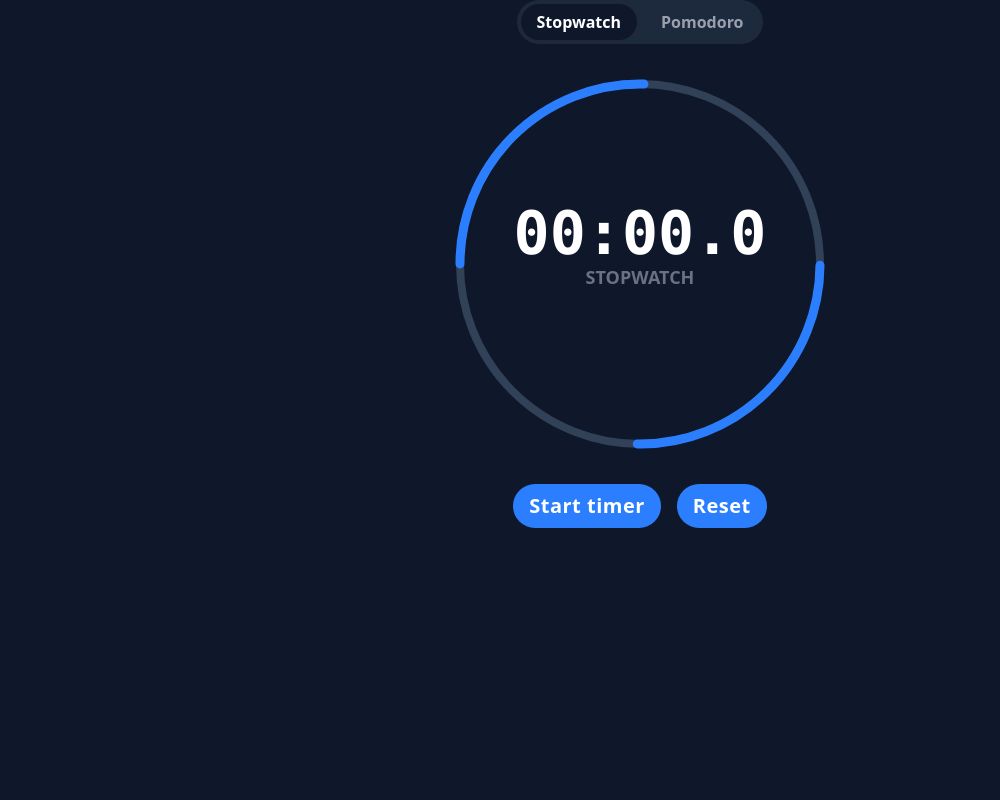
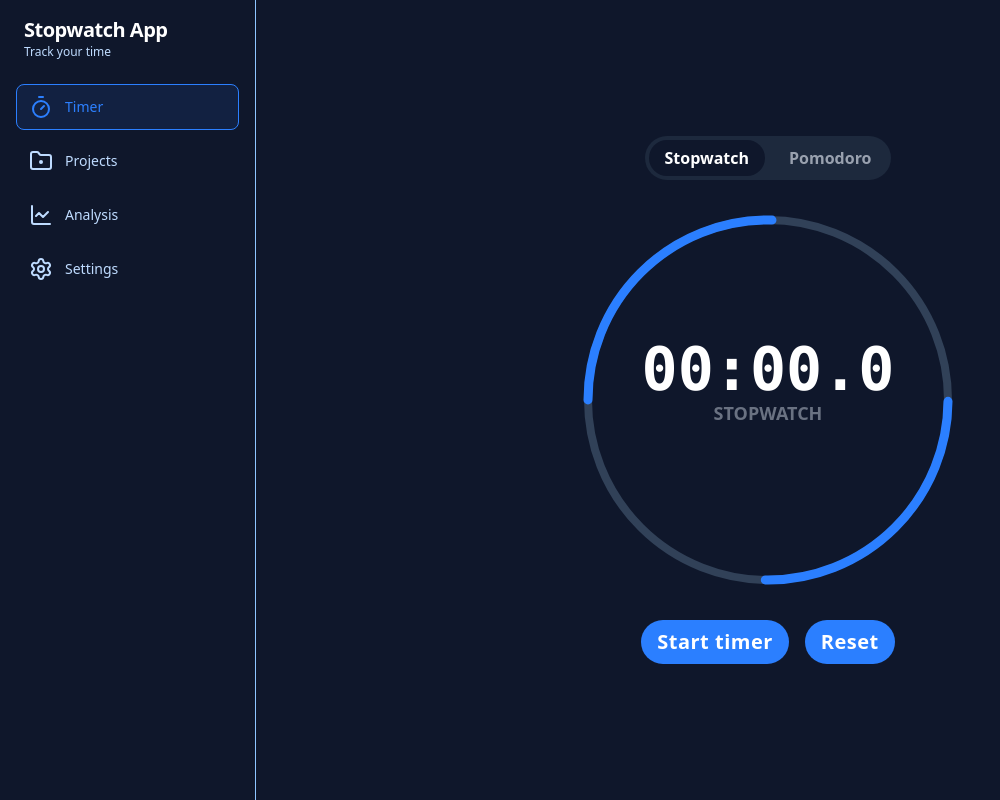
Before and after one commit to Kifo1/stopwatch-app, a React (Vite) app: page / in a window 1280 px wide. Shown: the whole page, without its empty margins (0-1000 px from the left). Built offline with nearby package versions, Linux system fonts and the light colour scheme.

Commit message:
Add sidebar

```diff
--- a/package.json
+++ b/package.json
@@ -14,6 +14,7 @@
     "@tauri-apps/api": "^2",
     "@tauri-apps/plugin-opener": "^2",
     "class-variance-authority": "^0.7.1",
+    "lucide-react": "^0.563.0",
     "react": "^19.1.0",
     "react-dom": "^19.1.0",
     "tailwind-merge": "^3.4.0",
--- a/src/App.tsx
+++ b/src/App.tsx
@@ -1,9 +1,15 @@
 import TimerPage from "./features/timer/TimerPage";
+import Sidebar from "./shared/components/layout/Sidebar";
 
 function App() {
   return (
     <>
-      <TimerPage></TimerPage>
+      <div className="flex h-full w-full">
+        <Sidebar />
+        <div className="m-auto">
+          <TimerPage />
+        </div>
+      </div>
     </>
   );
 }
--- a/src/features/timer/components/TimerControls.tsx
+++ b/src/features/timer/components/TimerControls.tsx
@@ -2,8 +2,8 @@ import Button from "@shared/components/Button";
 
 interface Props {
   isRunning: boolean;
-  onStartStop: any;
-  onReset: any;
+  onStartStop: () => void;
+  onReset: () => void;
 }
 
 export function TimerControls({ isRunning, onStartStop, onReset }: Props) {
--- /dev/null
+++ b/src/shared/components/layout/Sidebar.tsx
@@ -0,0 +1,76 @@
+import {
+  ChartLine,
+  FolderDot,
+  LucideIcon,
+  Settings,
+  Timer,
+} from "lucide-react";
+import { useState } from "react";
+
+function NavbarItem({
+  name,
+  Icon,
+  active,
+  onClick,
+}: {
+  name: string;
+  Icon: LucideIcon;
+  active?: boolean;
+  onClick?: () => void;
+}) {
+  return (
+    <a
+      className={`${active ? "border-blue-500 text-blue-500 bg-blue-500/10" : "border-transparent hover:bg-gray-700 hover:text-white hover:border-transparent"} flex border items-center gap-3 px-3 py-2.5 rounded-lg text-blue-200 transition-colors`}
+      href="#"
+      onClick={onClick}
+    >
+      <span className="material-symbols-outlined group-hover:text-primary transition-colors">
+        <Icon />
+      </span>
+      <span className="text-sm font-medium">{name}</span>
+    </a>
+  );
+}
+
+export default function Sidebar() {
+  const [activeItem, setActiveItem] = useState("Timer");
+
+  return (
+    <aside className="w-64 border-r flex border-blue-300 flex-col justify-between p-4">
+      <div className="flex flex-col gap-6">
+        <div className="px-2">
+          <h1 className="text-white text-xl font-bold tracking-tight">
+            Stopwatch App
+          </h1>
+          <p className="text-blue-200 text-xs font-normal">Track your time</p>
+        </div>
+        <nav className="flex flex-col gap-2">
+          <NavbarItem
+            name="Timer"
+            Icon={Timer}
+            active={activeItem === "Timer"}
+            onClick={() => setActiveItem("Timer")}
+          ></NavbarItem>
+          <NavbarItem
+            name="Projects"
+            Icon={FolderDot}
+            active={activeItem === "Projects"}
+            onClick={() => setActiveItem("Projects")}
+          ></NavbarItem>
+          <NavbarItem
+            name="Analysis"
+            Icon={ChartLine}
+            active={activeItem === "Analysis"}
+            onClick={() => setActiveItem("Analysis")}
+          ></NavbarItem>
+          <NavbarItem
+            name="Settings"
+            Icon={Settings}
+            active={activeItem === "Settings"}
+            onClick={() => setActiveItem("Settings")}
+          ></NavbarItem>
+        </nav>
+      </div>
+    </aside>
+  );
+}
```
Also changed, not shown: 1 other file (tests, documents, lock files or other folders).
